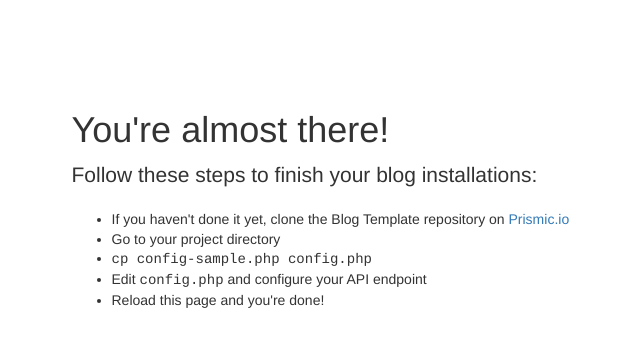
After one commit to prismicio/blogtemplate, a PHP site: page /includes/templates/firstrun.php in a window 1280 px wide. The commit adds this page. Shown: the top 359 px of the page, without its empty margins (291-931 px from the left). Run offline with PHP 8.4, Linux system fonts and the light colour scheme; some libraries are stand-ins or nearby versions.

Commit message:
First run

```diff
--- /dev/null
+++ b/includes/templates/firstrun.php
@@ -0,0 +1,58 @@
+<!DOCTYPE html>
+<html lang="en">
+
+<head>
+    <title>Prismic.io Blog Template</title>
+
+    <!-- Bootstrap -->
+    <link rel="stylesheet" href="https://maxcdn.bootstrapcdn.com/bootstrap/3.3.1/css/bootstrap.min.css">
+    <link rel="stylesheet" href="https://maxcdn.bootstrapcdn.com/bootstrap/3.3.1/css/bootstrap-theme.min.css">
+    <style>
+        body {
+            padding-top: 50px;
+        }
+        .inner {
+            padding: 40px 15px;
+        }
+        .code {
+            font-family: Courier, "Courier new", monospace;
+        }
+    </style>
+    <meta name="viewport" content="width=device-width, initial-scale=1">
+
+    <!-- HTML5 shim and Respond.js for IE8 support of HTML5 elements and media queries -->
+    <!--[if lt IE 9]>
+    <script src="https://oss.maxcdn.com/html5shiv/3.7.2/html5shiv.min.js"></script>
+    <script src="https://oss.maxcdn.com/respond/1.4.2/respond.min.js"></script>
+    <![endif]-->
+
+</head>
+
+<body>
+
+<div class="container">
+    <div class="row">
+    <div class="inner col-md-6 col-md-offset-3">
+        <h1>You're almost there!</h1>
+        <p class="lead">Follow these steps to finish your blog installations:
+        </p>
+        <div>
+            <ul>
+                <li>If you haven't done it yet, clone the Blog Template repository on <a href="prismic.io">Prismic.io</a></li>
+                <li>Go to your project directory</li>
+                <li class="code">cp config-sample.php config.php</li>
+                <li>Edit <span class="code">config.php</span> and configure your API endpoint</li>
+                <li>Reload this page and you're done!</li>
+            </ul>
+        </div>
+    </div>
+        </div>
+
+
+</div>
+
+<script src="https://ajax.googleapis.com/ajax/libs/jquery/1.11.1/jquery.min.js"></script>
+<script src="js/bootstrap.min.js"></script>
+
+</body>
+</html>
--- a/tags/author.php
+++ b/tags/author.php
@@ -1,8 +1,9 @@
 <?php
 require 'vendor/autoload.php';
+
 require_once 'config.php';
-require_once 'lib/PrismicHelper.php';
-require_once 'lib/State.php';
+require_once 'includes/PrismicHelper.php';
+require_once 'includes/State.php';
 
 
 function author($document = null) {
--- a/tags/posts.php
+++ b/tags/posts.php
@@ -1,8 +1,8 @@
 <?php
 require 'vendor/autoload.php';
 require_once 'config.php';
-require_once 'lib/PrismicHelper.php';
-require_once 'lib/State.php';
+require_once 'includes/PrismicHelper.php';
+require_once 'includes/State.php';
 
 /**
  * Most of these functions accept a $document as parameter.
```
Also changed, not shown: index.php (+15 -3 lines), tags/general.php (+14 -12 lines), config-sample.php (renamed from config.php), includes/PrismicHelper.php (renamed from lib/PrismicHelper.php), includes/State.php (renamed from lib/State.php), includes/theme.php (renamed from lib/theme.php), 1 other file.
